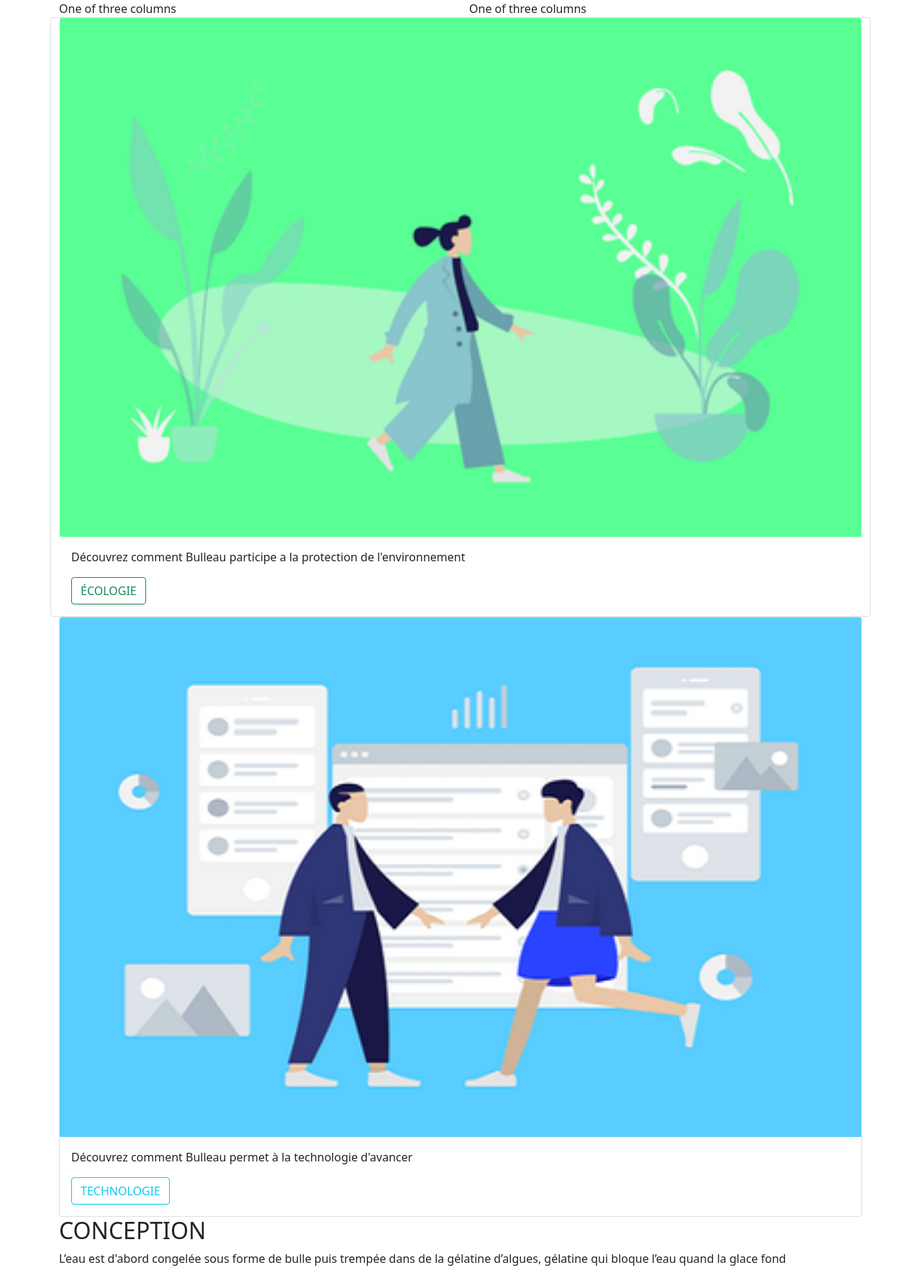
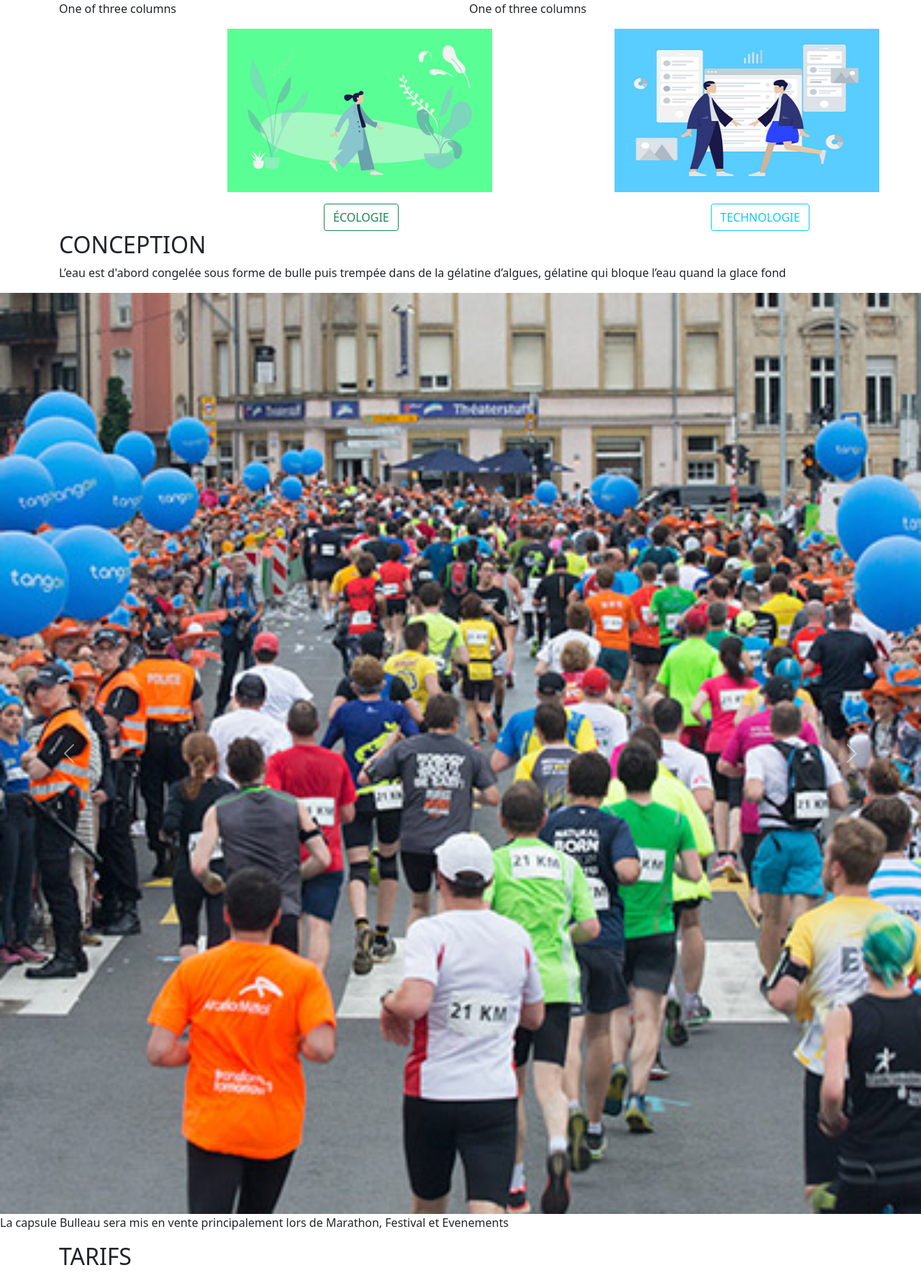
Before and after one commit to Noah-Guillet/mspr-wis1, a PHP site: page / in a window 1280 px wide. Shown: the part 56-1832 px from the top of the page at 72% size. Run offline with PHP 8.4, Linux system fonts and the light colour scheme.

Commit message:
home : scss

```diff
--- a/index.php
+++ b/index.php
@@ -27,22 +27,22 @@
 
     <section id="home-cards">
 
-        <div class="container">
-
             <div class="row align-items-start">
-                <div class="card">
-                    <img src="image/humaaans1.png" class="card-img-top" alt="...">
+                <div class="card-1">
+                    <img src="image/humaaans1.png"  alt="..." width="400" height="259"
                     <div class="card-body">
-                        <p class="card-text">Découvrez comment Bulleau participe a la protection de l'environnement</p>
+                        <div class="btn-1">
                         <button type="button" class="btn btn-outline-success">ÉCOLOGIE</button>
+                        </div>
                     </div>
                 </div>
                 <div class="col">
-                    <div class="card">
-                        <img src="image/humaaans2.png" class="card-img-top" alt="...">
+                    <div class="card-2">
+                        <img src="image/humaaans2.png" alt="..." width="400" height="259"
                         <div class="card-body">
-                            <p class="card-text">Découvrez comment Bulleau permet à la technologie d'avancer</p>
+                            <div class="btn-2">
                             <button type="button" class="btn btn-outline-info">TECHNOLOGIE</button>
+                            </div>
                         </div>
                     </div>
                 </div>
--- a/src/scss/pages/_home.scss
+++ b/src/scss/pages/_home.scss
@@ -0,0 +1,18 @@
+#home-cards {
+  align-content: center;
+  display: flex;
+  padding-left: 300px;
+  justify-content: space-between;
+}
+
+#home-cards .card-1{
+  padding-right: 150px;
+}
+
+#home-cards .btn-1{
+ padding-left: 150px;
+}
+
+#home-cards .btn-2{
+  padding-left: 150px;
+}
```
Also changed, not shown: assets/css/app.css.
